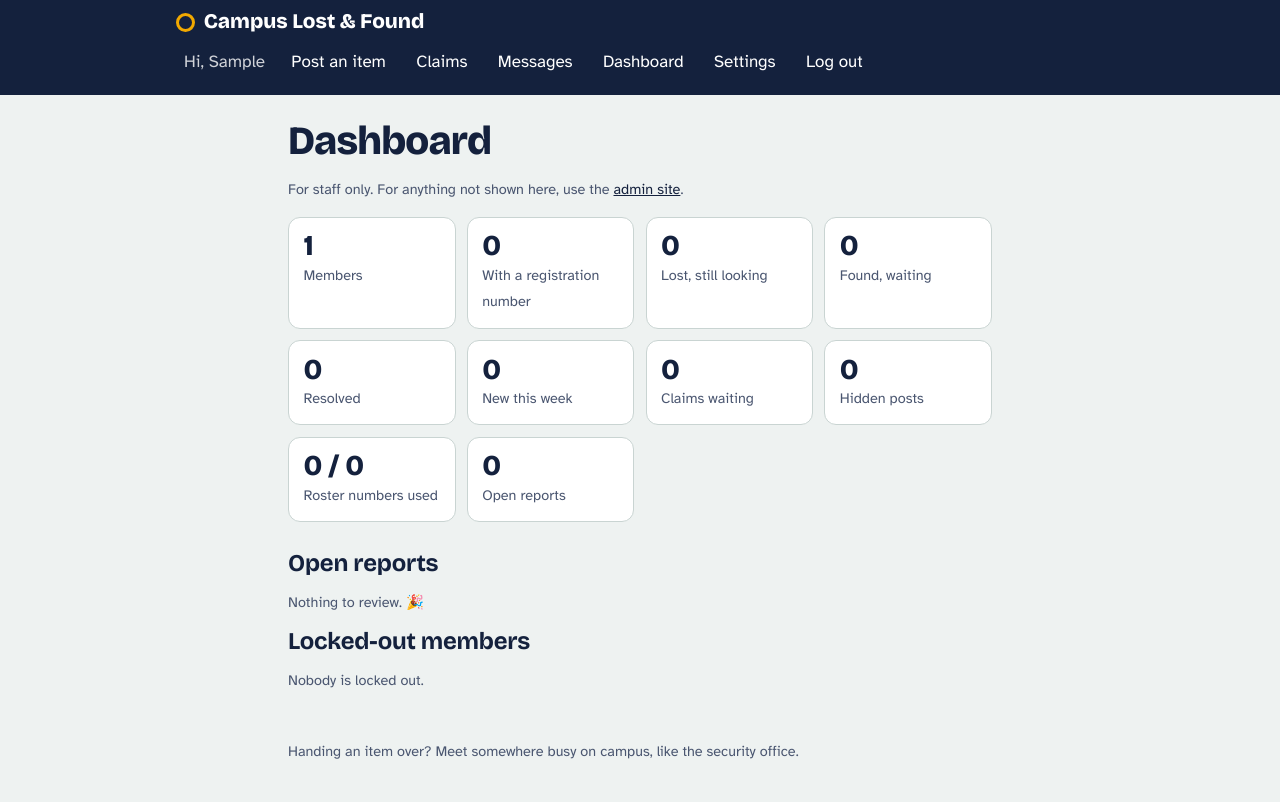
After one commit to ogutu21/campus_lostfound, a Django app: page /dashboard/ in a window 1280 px wide. The commit adds this page. Run offline with Django 5.2, Linux system fonts and the light colour scheme; the visitor is signed in with stand-in values (Sample User, id 1); data comes from the database, SQL or seed files in the repository; data that the repository does not hold is empty.

Commit message:
Shrink photos on upload; staff dashboard

```diff
--- /dev/null
+++ b/items/dashboard.py
@@ -0,0 +1,87 @@
+from datetime import timedelta
+from functools import wraps
+
+from django.contrib import messages
+from django.contrib.auth import get_user_model
+from django.contrib.auth.decorators import login_required
+from django.http import HttpResponseForbidden
+from django.shortcuts import get_object_or_404, redirect, render
+from django.utils import timezone
+from django.views.decorators.http import require_POST
+
+from accounts.models import RosterEntry
+from accounts.views import MAX_ATTEMPTS
+
+from .models import Claim, Item, Report
+
+User = get_user_model()
+
+
+def staff_only(view):
+    """Signed-in staff only. Everyone else gets 'forbidden'."""
+    @login_required
+    @wraps(view)
+    def wrapper(request, *args, **kwargs):
+        if not request.user.is_staff:
+            return HttpResponseForbidden("Staff only.")
+        return view(request, *args, **kwargs)
+    return wrapper
+
+
+@staff_only
+def dashboard(request):
+    week_ago = timezone.now() - timedelta(days=7)
+    open_reports = Report.objects.filter(handled=False)
+
+    stats = {
+        "members": User.objects.count(),
+        "verified": User.objects.filter(id_number__isnull=False).count(),
+        "lost": Item.objects.filter(kind=Item.Kind.LOST, status=Item.Status.ACTIVE,
+                                    is_hidden=False).count(),
+        "found": Item.objects.filter(kind=Item.Kind.FOUND, status=Item.Status.ACTIVE,
+                                     is_hidden=False).count(),
+        "resolved": Item.objects.filter(status=Item.Status.RESOLVED).count(),
+        "hidden": Item.objects.filter(is_hidden=True).count(),
+        "new_week": Item.objects.filter(created_at__gte=week_ago).count(),
+        "claims_waiting": Claim.objects.filter(status=Claim.Status.PENDING).count(),
+        "roster_total": RosterEntry.objects.count(),
+        "roster_used": RosterEntry.objects.filter(used_by__isnull=False).count(),
+        "reports_open": open_reports.count(),
+    }
+
+    return render(request, "items/dashboard.html", {
+        "stats": stats,
+        "reports": open_reports.select_related("item", "item__poster", "reporter")[:20],
+        "locked": User.objects.filter(verify_attempts__gte=MAX_ATTEMPTS),
+    })
+
+
+@staff_only
+@require_POST
+def report_resolve(request, pk):
+    report = get_object_or_404(Report.objects.select_related("item"), pk=pk)
+    action = request.POST.get("action")
+
+    if action == "hide":
+        report.item.is_hidden = True
+        report.item.save(update_fields=["is_hidden"])
+        # Every open report about that post is dealt with by hiding it.
+        Report.objects.filter(item=report.item, handled=False).update(handled=True)
+        messages.success(request, "Post hidden. Its reports are marked handled.")
+    elif action == "dismiss":
+        report.handled = True
+        report.save(update_fields=["handled"])
+        messages.success(request, "Report dismissed.")
+    else:
+        messages.error(request, "Unknown action.")
+    return redirect("items:dashboard")
+
+
+@staff_only
+@require_POST
+def unlock_user(request, pk):
+    user = get_object_or_404(User, pk=pk)
+    user.verify_attempts = 0
+    user.save(update_fields=["verify_attempts"])
+    messages.success(request, f"{user.get_full_name()} can try verifying again.")
+    return redirect("items:dashboard")
--- /dev/null
+++ b/items/templates/items/dashboard.html
@@ -0,0 +1,82 @@
+{% extends "base.html" %}
+
+{% block title %}Dashboard{% endblock %}
+
+{% block content %}
+<style>
+  .tiles { display: grid; grid-template-columns: repeat(auto-fit, minmax(8.5rem, 1fr));
+           gap: .7rem; margin: 1rem 0 1.75rem; }
+  .tile { background: var(--surface); border: 1px solid var(--line);
+          border-radius: 12px; padding: .8rem .9rem; }
+  .tile b { display: block; font: 800 1.8rem/1.1 var(--display); }
+  .tile span { color: var(--ink-soft); font-size: .9rem; }
+  .tile.alert { border-color: var(--lost); }
+  .row-actions { display: flex; flex-wrap: wrap; gap: .5rem; margin-top: .6rem; }
+  .row-actions form { margin: 0; }
+</style>
+
+<h1>Dashboard</h1>
+<p class="meta">For staff only. For anything not shown here, use the
+<a href="{% url 'admin:index' %}">admin site</a>.</p>
+
+<div class="tiles">
+  <div class="tile"><b>{{ stats.members }}</b><span>Members</span></div>
+  <div class="tile"><b>{{ stats.verified }}</b><span>With a registration number</span></div>
+  <div class="tile"><b>{{ stats.lost }}</b><span>Lost, still looking</span></div>
+  <div class="tile"><b>{{ stats.found }}</b><span>Found, waiting</span></div>
+  <div class="tile"><b>{{ stats.resolved }}</b><span>Resolved</span></div>
+  <div class="tile"><b>{{ stats.new_week }}</b><span>New this week</span></div>
+  <div class="tile"><b>{{ stats.claims_waiting }}</b><span>Claims waiting</span></div>
+  <div class="tile"><b>{{ stats.hidden }}</b><span>Hidden posts</span></div>
+  <div class="tile"><b>{{ stats.roster_used }} / {{ stats.roster_total }}</b><span>Roster numbers used</span></div>
+  <div class="tile {% if stats.reports_open %}alert{% endif %}"><b>{{ stats.reports_open }}</b><span>Open reports</span></div>
+</div>
+
+<h2>Open reports</h2>
+{% for r in reports %}
+  <div class="card">
+    <strong><a href="{% url 'items:detail' r.item.pk %}">{{ r.item.title }}</a></strong>
+    {% if r.item.is_hidden %}<span class="badge" style="background:#4A5670">Hidden</span>{% endif %}
+    <div class="meta">
+      {{ r.get_reason_display }} · reported by {{ r.reporter.get_full_name }} ·
+      posted by {{ r.item.poster.get_full_name }} · {{ r.created_at|timesince }} ago
+    </div>
+    {% if r.details %}<p>{{ r.details }}</p>{% endif %}
+    <div class="row-actions">
+      {% if not r.item.is_hidden %}
+      <form method="post" action="{% url 'items:report_resolve' r.pk %}">
+        {% csrf_token %}
+        <input type="hidden" name="action" value="hide">
+        <button type="submit">Hide this post</button>
+      </form>
+      {% endif %}
+      <form method="post" action="{% url 'items:report_resolve' r.pk %}">
+        {% csrf_token %}
+        <input type="hidden" name="action" value="dismiss">
+        <button type="submit">Dismiss report</button>
+      </form>
+    </div>
+  </div>
+{% empty %}
+  <p class="meta">Nothing to review. 🎉</p>
+{% endfor %}
+{% if stats.reports_open > 20 %}
+  <p class="meta">Showing the first 20 of {{ stats.reports_open }}. The rest are in the admin site.</p>
+{% endif %}
+
+<h2>Locked-out members</h2>
+{% for u in locked %}
+  <div class="card">
+    <strong>{{ u.get_full_name }}</strong> <span class="meta">{{ u.email }}</span>
+    <div class="meta">Entered too many wrong registration numbers.</div>
+    <div class="row-actions">
+      <form method="post" action="{% url 'items:unlock_user' u.pk %}">
+        {% csrf_token %}
+        <button type="submit">Unlock</button>
+      </form>
+    </div>
+  </div>
+{% empty %}
+  <p class="meta">Nobody is locked out.</p>
+{% endfor %}
+{% endblock %}
--- a/items/templates/items/item_form.html
+++ b/items/templates/items/item_form.html
@@ -50,7 +50,7 @@
     <label for="{{ form.image.id_for_label }}">Photo (optional)</label>
     {{ form.image }}
     <div id="preview" aria-live="polite"></div>
-    <p class="hint">A clear photo helps a lot. Up to 5 MB.</p>
+    <p class="hint">A clear photo helps a lot. Up to 15 MB. We shrink it automatically so the page loads fast, and remove any hidden location data.</p>
     {{ form.image.errors }}
   </div>
 
@@ -114,8 +114,8 @@
       var f = file.files[0];
       preview.textContent = '';
       if (!f) return;
-      if (f.size > 5 * 1024 * 1024) {
-        preview.textContent = 'That photo is over 5 MB. Please pick a smaller one.';
+      if (f.size > 15 * 1024 * 1024) {
+        preview.textContent = 'That photo is over 15 MB. Please pick a smaller one.';
         file.value = '';
         return;
       }
--- a/items/urls.py
+++ b/items/urls.py
@@ -1,6 +1,6 @@
 from django.urls import path
 
-from . import views
+from . import dashboard, views
 
 app_name = "items"
 
@@ -19,4 +19,9 @@ urlpatterns = [
     path("claims/<int:pk>/decide/", views.claim_decide, name="claim_decide"),
     path("messages/", views.inbox, name="inbox"),
     path("messages/<int:pk>/", views.thread_detail, name="thread"),
+
+    # Staff dashboard
+    path("dashboard/", dashboard.dashboard, name="dashboard"),
+    path("dashboard/reports/<int:pk>/", dashboard.report_resolve, name="report_resolve"),
+    path("dashboard/users/<int:pk>/unlock/", dashboard.unlock_user, name="unlock_user"),
 ]
--- a/templates/base.html
+++ b/templates/base.html
@@ -223,19 +223,18 @@
     }
   </style>
 </head>
-<body class="{% if user.is_authenticated and user.id_number %}has-tabs{% endif %}">
+<body class="{% if user.is_authenticated %}has-tabs{% endif %}">
   <header class="topbar">
     <div class="bar">
       <a class="brand" href="{% url 'items:list' %}">Campus Lost &amp; Found</a>
       <nav>
         {% if user.is_authenticated %}
           <span class="who">Hi, {{ user.first_name }}</span>
-          {% if user.id_number %}
-            <a class="desk" href="{% url 'items:create' %}">Post an item</a>
-            <a class="desk" href="{% url 'items:claims' %}">Claims{% if pending_claims %}<span class="unread">{{ pending_claims }}</span>{% endif %}</a>
-            <a class="desk" href="{% url 'items:inbox' %}">Messages{% if unread_count %}<span class="unread">{{ unread_count }}</span>{% endif %}</a>
-            <a href="{% url 'accounts:settings' %}">Settings</a>
-          {% endif %}
+          <a class="desk" href="{% url 'items:create' %}">Post an item</a>
+          <a class="desk" href="{% url 'items:claims' %}">Claims{% if pending_claims %}<span class="unread">{{ pending_claims }}</span>{% endif %}</a>
+          <a class="desk" href="{% url 'items:inbox' %}">Messages{% if unread_count %}<span class="unread">{{ unread_count }}</span>{% endif %}</a>
+          {% if user.is_staff %}<a href="{% url 'items:dashboard' %}">Dashboard</a>{% endif %}
+          <a href="{% url 'accounts:settings' %}">Settings</a>
           <form method="post" action="{% url 'accounts:logout' %}">
             {% csrf_token %}
             <button type="submit" class="linklike">Log out</button>
@@ -262,7 +261,7 @@
     Handing an item over? Meet somewhere busy on campus, like the security office.
   </footer>
 
-  {% if user.is_authenticated and user.id_number %}
+  {% if user.is_authenticated %}
   {% with current=request.resolver_match.url_name %}
   <nav class="tabbar" aria-label="Main">
     <a class="tab" href="{% url 'items:list' %}" {% if current == "list" or current == "detail" %}aria-current="page"{% endif %}>
```
Also changed, not shown: items/forms.py (+8 -1 lines), items/images.py (added, +37 -0 lines), items/management/commands/shrink_images.py (added, +45 -0 lines), items/management/__init__.py (added), items/management/commands/__init__.py (added).
